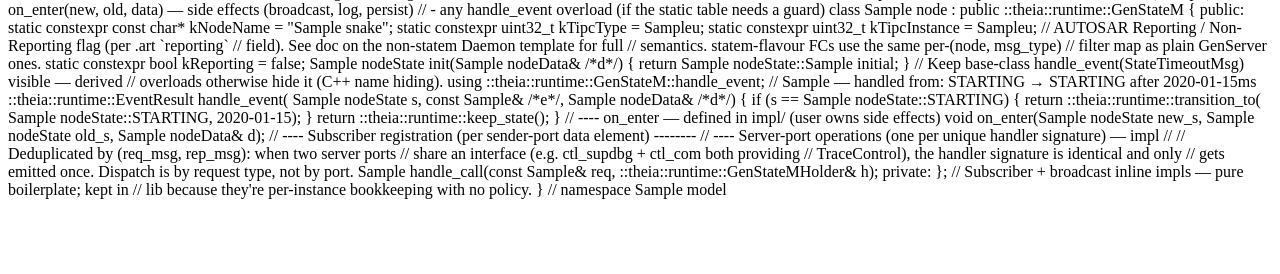
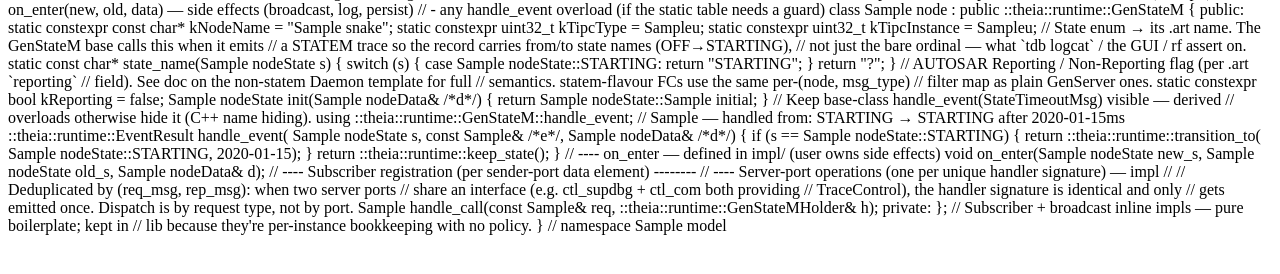
Before and after one commit to perotheia/artheia, a Python web app: template artheia/generators/templates/fc_app/Daemon.statem.hh.j2 in a window 1280 px wide. Shown: the part 223-497 px from the top of the page. Run offline with Jinja, Linux system fonts and the light colour scheme; the template is opened without the code that fills it: most values are stand-ins (such as "Sample title", 1, 10 or a date in 2020).

Commit message:
statem trace: state_name() table + observer from/to_state
gen-statem's Daemon template now emits a static state_name(State) table so
the GenStateM base can label each transition with readable from/to state
names in the STATEM trace record (Tracer fields 8/9).

The TraceObserver decodes those fields (from_state/to_state) onto TraceRec
so tdb logcat can render "IDLE→PROCESSING"; "" on non-STATEM records and on
an older log .so that predates the proto extension.

Co-Authored-By: Claude Opus 4.8 (1M context) <noreply@anthropic.com>

```diff
--- a/artheia/generators/templates/fc_app/Daemon.statem.hh.j2
+++ b/artheia/generators/templates/fc_app/Daemon.statem.hh.j2
@@ -125,6 +125,18 @@ public:
     static constexpr const char* kNodeName = "{{ n.snake }}";
     static constexpr uint32_t kTipcType     = {{ n.tipc_type }}u;
     static constexpr uint32_t kTipcInstance = {{ n.tipc_instance }}u;
+
+    // State enum → its .art name. The GenStateM base calls this when it emits
+    // a STATEM trace so the record carries from/to state names (OFF→STARTING),
+    // not just the bare ordinal — what `tdb logcat` / the GUI / rf assert on.
+    static const char* state_name({{ n.name }}State s) {
+        switch (s) {
+{%- for st in n.statem.states %}
+        case {{ n.name }}State::{{ st }}: return "{{ st }}";
+{%- endfor %}
+        }
+        return "?";
+    }
 
     // AUTOSAR Reporting / Non-Reporting flag (per .art `reporting`
     // field). See doc on the non-statem Daemon template for full
--- a/artheia/observer/observer.py
+++ b/artheia/observer/observer.py
@@ -53,6 +53,8 @@ class TraceRec:
     json: str               # JSON serialization of the TraceRecord ENVELOPE
     content: "Optional[dict]" = None  # the inner msg decoded by msg_type, or None
     kind: str = ""          # TraceKind enum name (e.g. "CALL_OUT"), "" if unset
+    from_state: str = ""    # STATEM only: state left ("OFF"); "" otherwise
+    to_state: str = ""      # STATEM only: state entered ("STARTING")
 
     def to_dict(self, *, ts: "Optional[str]" = None) -> dict:
         """Full record as JSON-ready dict: header fields + decoded inner proto.
@@ -188,6 +190,10 @@ class TraceObserver:
             json=json_format.MessageToJson(msg, indent=None),
             content=inner,
             kind=kind_name,
+            # STATEM transition state names (fields 8/9); "" on non-STATEM
+            # records + on an older .so that predates the proto extension.
+            from_state=str(getattr(msg, "from_state", "") or ""),
+            to_state=str(getattr(msg, "to_state", "") or ""),
         )
 
     def _decode_inner(self, msg_type: str, payload: bytes) -> Optional[dict]:
```
